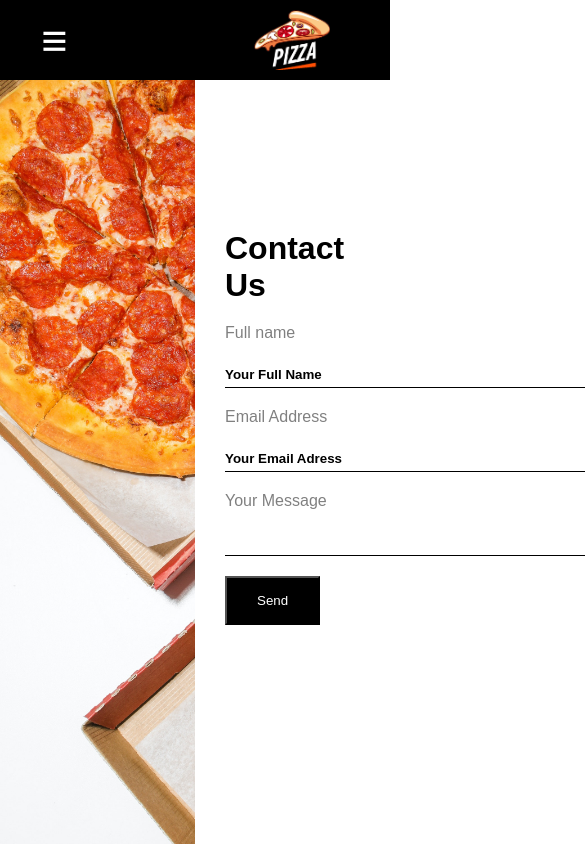
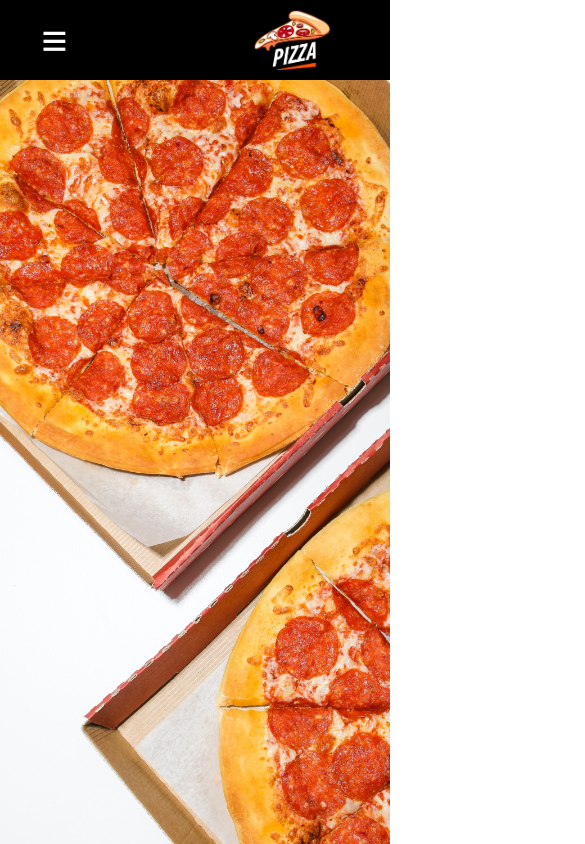
Before and after one commit to MattGri/Pizza-Website, a React (Create React App) app: page /contact in a window 390 px wide. Shown: the top 844 px of the page, 585 px wide, since content can reach past the window. Built offline with nearby package versions, Linux system fonts and the light colour scheme.

Commit message:
Added media query for contact page

```diff
--- a/src/components/ContactPage/ContactForm.js
+++ b/src/components/ContactPage/ContactForm.js
@@ -5,6 +5,10 @@ import axios from 'axios';
 const DivWrapper = styled.div`
   display: flex;
   flex-wrap: nowrap;
+
+  @media (max-width: 1000px) {
+    flex-wrap: wrap;
+  }
 `;
 
 const DivBoxImage = styled.div`
@@ -12,23 +16,43 @@ const DivBoxImage = styled.div`
   width: 50%;
   background-size: cover;
   height: 100vh;
+
+  @media (max-width: 1000px) {
+    width: 100%;
+  }
 `;
 
 const DivBoxContactForm = styled.div`
   width: 50%;
+
+  @media (max-width: 1000px) {
+    width: 100%;
+  }
 `;
 
 const DivBox = styled.div`
   margin: 150px 0px 0px 30px;
+
+  @media (max-width: 1000px) {
+    margin: 30px auto;
+  }
 `;
 
 const ContactTitle = styled.h1`
   margin-bottom: 20px;
+
+  @media (max-width: 1000px) {
+    text-align: center;
+  }
 `;
 
 const ContactFormPizza = styled.form`
   display: block;
   margin: 0 auto;
+
+  @media (max-width: 540px) {
+    padding: 0 20px;
+  }
 `;
 
 const DivParent = styled.div`
@@ -37,6 +61,11 @@ const DivParent = styled.div`
 
 const ContactLabel = styled.label`
   color: grey;
+
+  @media (max-width: 1000px) {
+    text-align: center;
+    display: block;
+  }
 `;
 
 const ContactInput = styled.input`
@@ -48,6 +77,15 @@ const ContactInput = styled.input`
   outline: none;
   &::placeholder {
     color: #000;
+  }
+
+  @media (max-width: 1000px) {
+    display: block;
+    margin: 0 auto;
+  }
+
+  @media (max-width: 540px) {
+    width: 100%;
   }
 `;
 
@@ -62,6 +100,11 @@ const SendButton = styled.button`
     transition: 0.5s;
     color: #000;
     background-color: #fff;
+  }
+
+  @media (max-width: 1000px) {
+    display: block;
+    margin: 0 auto;
   }
 `;
 
```
